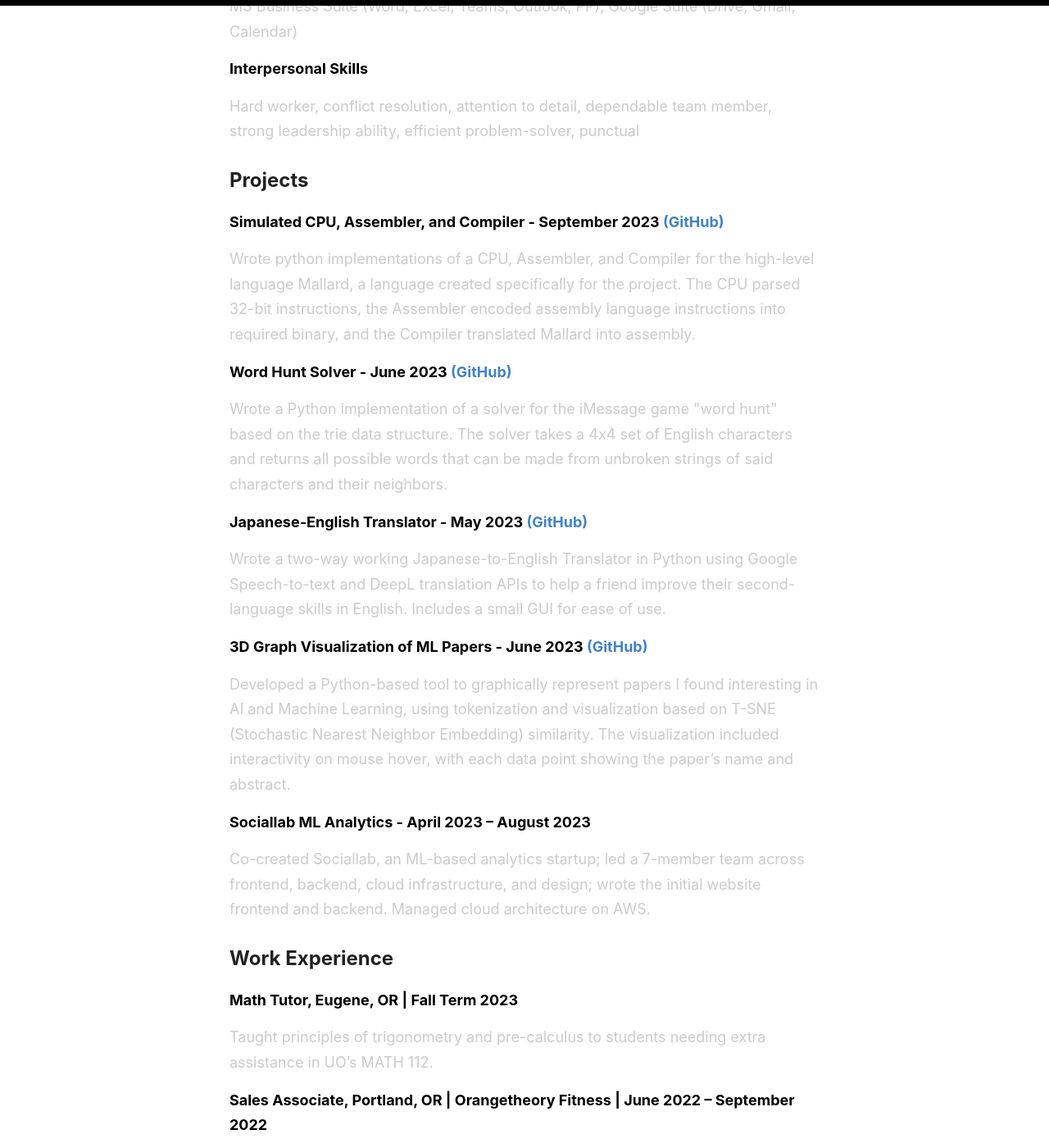
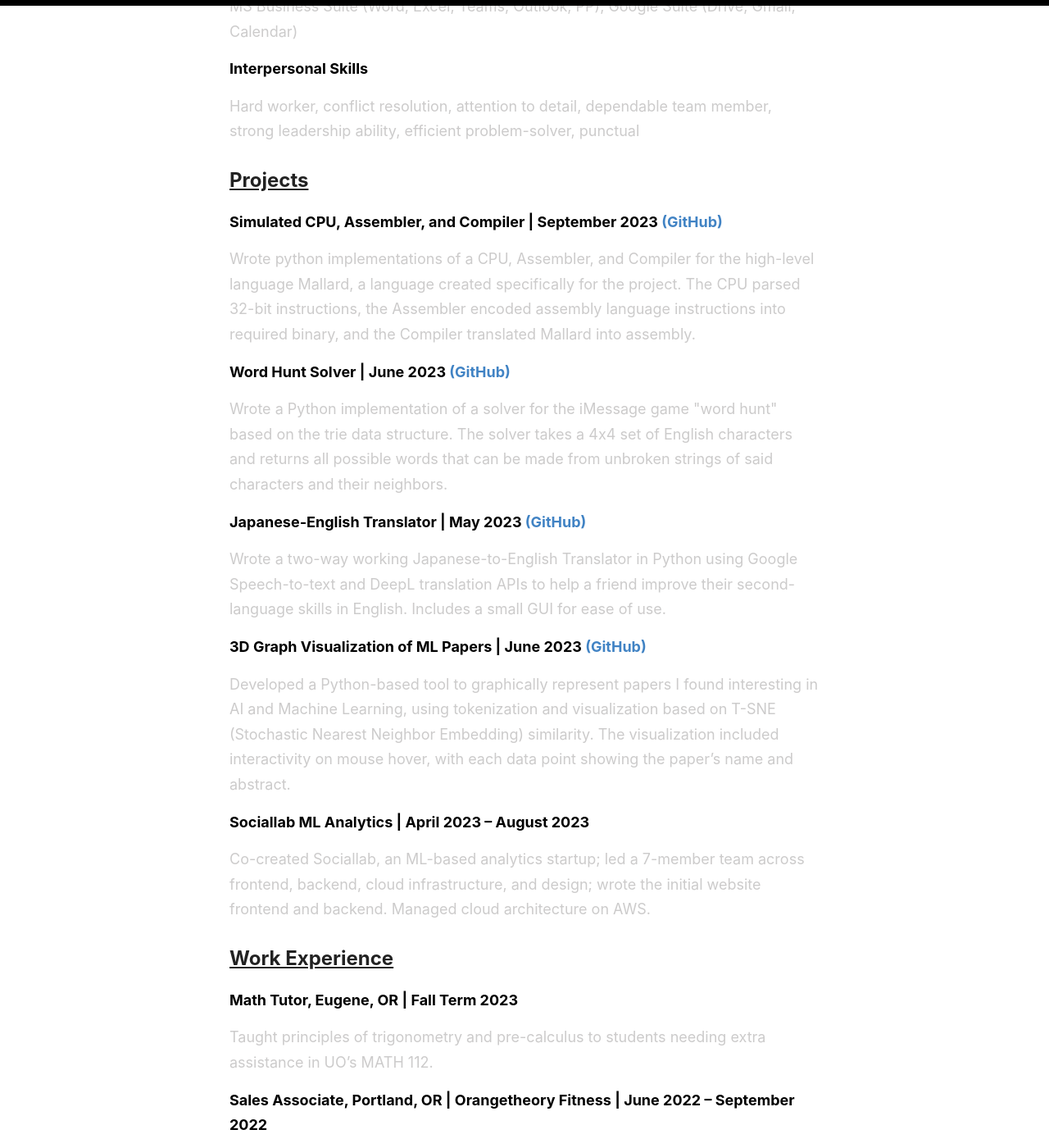
Before and after one commit to johnmoore24/johnmoore24.github.io, a Jekyll site: the page built from index.html, in a window 1280 px wide and 1400 px high, scrolled down 776 px. Shown: the whole window at 82% size. Built offline with Jekyll 4.4.1, drawn with Linux system fonts in a browser that asks for light colours; the list of posts is cut into pages by our own code; some of the changed text lies outside the part shown.

Commit message:
Resume added

```diff
--- a/index.html
+++ b/index.html
@@ -32,14 +32,14 @@ layout: default
   </header>
 
   <section>
-    <h2 style="text-align: left;">Education</h2>
+    <h2 style="text-align: left; text-decoration: underline;">Education</h2>
     <p>University of Oregon, Eugene, OR - Graduating June 2024</p>
     <p>Bachelor of Science, Operations and Business Analytics | Minors - Economics, Computer Science</p>
     <p>Relevant Courses - Excel for Business Use, Industrial Data Analysis, Financial Analytics, Simulation Modeling, Managerial Accounting, R for Machine Learning, Python Data Analytics, Object-Oriented Programming in Python, C programming, Unix, and Data Structures.</p>
   </section>
 
   <section>
-    <h2 style="text-align: left;">Skills</h2>
+    <h2 style="text-align: left; text-decoration: underline;">Skills</h2>
     <p style="font-weight: bold; color: black;">Programming languages</p>
     <p>Python, R, C, Git, JavaScript, CSS, HTML</p>
     <p style="font-weight: bold; color: black;"> Workplace Skills </p>
@@ -48,31 +48,31 @@ layout: default
     <p>Hard worker, conflict resolution, attention to detail, dependable team member, strong leadership ability, efficient problem-solver, punctual</p>
   </section>
   <section>
-    <h2 style="text-align: left;">Projects</h2>
+    <h2 style="text-align: left; text-decoration: underline;">Projects</h2>
     <article>
-      <p style="font-weight: bold; color: black;">Simulated CPU, Assembler, and Compiler - September 2023 <a href="https://github.com/johnnycashpersonal/juck-stack" target="_blank">(GitHub)</a></p>
+      <p style="font-weight: bold; color: black;">Simulated CPU, Assembler, and Compiler | September 2023 <a href="https://github.com/johnnycashpersonal/juck-stack" target="_blank">(GitHub)</a></p>
       <p>Wrote python implementations of a CPU, Assembler, and Compiler for the high-level language Mallard, a language created specifically for the project. The CPU parsed 32-bit instructions, the Assembler encoded assembly language instructions into required binary, and the Compiler translated Mallard into assembly.</p>
     </article>
     <article>
-      <p style="font-weight: bold; color: black;">Word Hunt Solver - June 2023 <a href="https://github.com/johnnycashpersonal/crack-word-hunt" target="_blank">(GitHub)</a></p>
+      <p style="font-weight: bold; color: black;">Word Hunt Solver | June 2023 <a href="https://github.com/johnnycashpersonal/crack-word-hunt" target="_blank">(GitHub)</a></p>
       <p>Wrote a Python implementation of a solver for the iMessage game "word hunt" based on the trie data structure. The solver takes a 4x4 set of English characters and returns all possible words that can be made from unbroken strings of said characters and their neighbors.</p>
     </article>
     <article>
-      <p style="font-weight: bold; color: black;">Japanese-English Translator - May 2023 <a href="https://github.com/johnnycashpersonal/Translator" target="_blank">(GitHub)</a></p>
+      <p style="font-weight: bold; color: black;">Japanese-English Translator | May 2023 <a href="https://github.com/johnnycashpersonal/Translator" target="_blank">(GitHub)</a></p>
       <p>Wrote a two-way working Japanese-to-English Translator in Python using Google Speech-to-text and DeepL translation APIs to help a friend improve their second-language skills in English. Includes a small GUI for ease of use.</p>
     </article>
     <article>
-      <p style="font-weight: bold; color: black;">3D Graph Visualization of ML Papers - June 2023 <a href="https://github.com/johnnycashpersonal/graph3D" target="_blank">(GitHub)</a></p>
+      <p style="font-weight: bold; color: black;">3D Graph Visualization of ML Papers | June 2023 <a href="https://github.com/johnnycashpersonal/graph3D" target="_blank">(GitHub)</a></p>
       <p>Developed a Python-based tool to graphically represent papers I found interesting in AI and Machine Learning, using tokenization and visualization based on T-SNE (Stochastic Nearest Neighbor Embedding) similarity. The visualization included interactivity on mouse hover, with each data point showing the paper’s name and abstract.</p>
     </article>
     <article>
-      <p style="font-weight: bold; color: black;">Sociallab ML Analytics - April 2023 – August 2023</p>
+      <p style="font-weight: bold; color: black;">Sociallab ML Analytics | April 2023 – August 2023</p>
       <p>Co-created Sociallab, an ML-based analytics startup; led a 7-member team across frontend, backend, cloud infrastructure, and design; wrote the initial website frontend and backend. Managed cloud architecture on AWS.</p>
     </article>
   </section>
 
   <section>
-    <h2 style="text-align: left;">Work Experience</h2>
+    <h2 style="text-align: left; text-decoration: underline;">Work Experience</h2>
     <article>
       <p style="font-weight: bold; color: black;">Math Tutor, Eugene, OR | Fall Term 2023</p>
       <p>Taught principles of trigonometry and pre-calculus to students needing extra assistance in UO’s MATH 112.</p>
@@ -84,13 +84,13 @@ layout: default
   </section>
 
   <section>
-    <h2 style="text-align: left;">Extracurricular Activities</h2>
+    <h2 style="text-align: left; text-decoration: underline;">Extracurricular Activities</h2>
     <article>
       <p style="font-weight: bold; color: black;">Ultimate Frisbee Team Member | University of Oregon Ego | September 2020 – September 2022</p>
       <p>Participated as a team member in the University of Oregon's ultimate frisbee team, demonstrating teamwork, strategic thinking, and commitment.</p>
     </article>
     <article>
-      <p style="font-weight: bold; color: black;">Ultimate Frisbee Coach – Portland Middle and High School - June 2015 – Present</p>
+      <p style="font-weight: bold; color: black;">Ultimate Frisbee Coach | Portland Middle and High School | June 2015 – Present</p>
       <p>Currently coach ultimate frisbee to middle and high school students in Portland, fostering skills development, teamwork, and sportsmanship among young athletes.</p>
     </article>
   </section>
```
